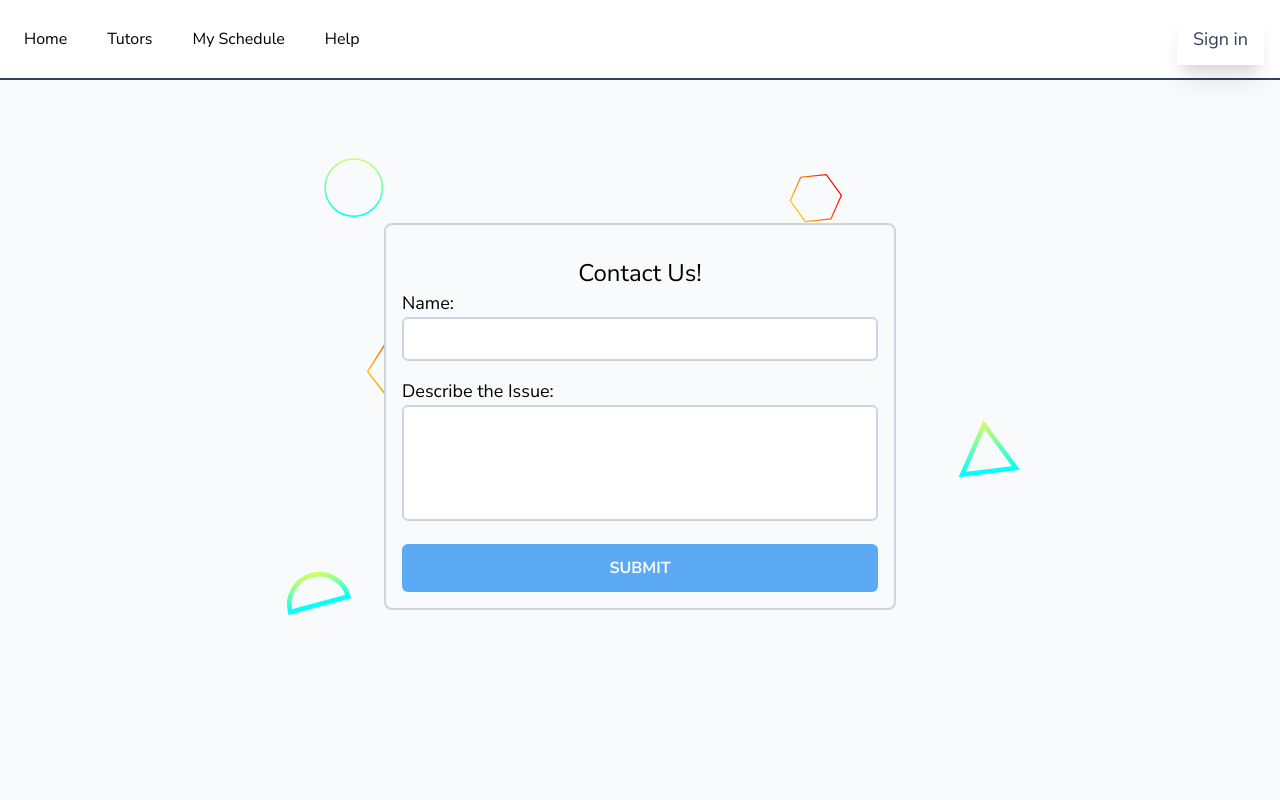
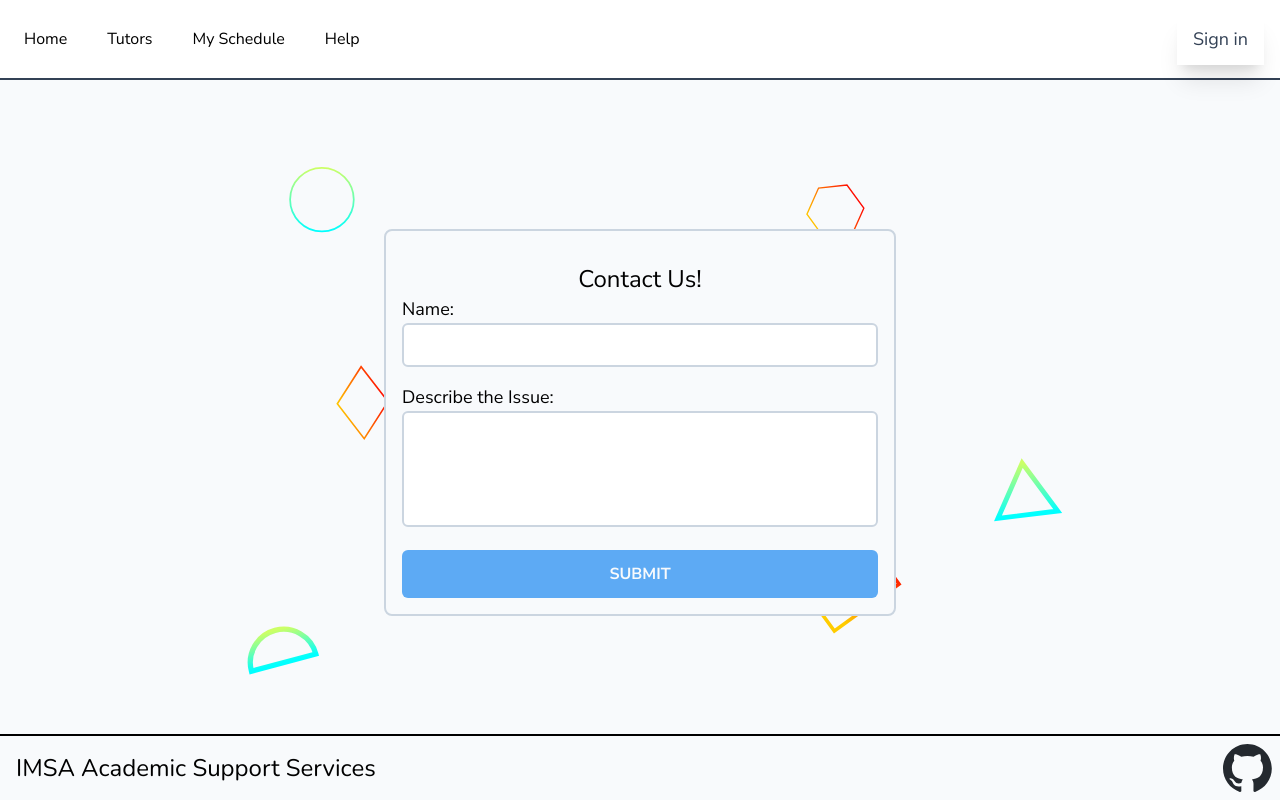
Before and after one commit to Vinceyou1/IMSATutoringV2, a Next.js app: page /help in a window 1280 px wide. Built offline with nearby package versions, Linux system fonts and the light colour scheme; no server answers.

Commit message:
Update page.tsx

```diff
--- a/app/help/page.tsx
+++ b/app/help/page.tsx
@@ -1,5 +1,6 @@
 'use client'
 
+import Footer from "@/components/Footer";
 import { FirebaseFirestoreContext } from "@/contexts/FirebaseContext";
 import { addDoc, collection } from "firebase/firestore";
 import { useContext, useState } from "react";
@@ -35,8 +36,9 @@ export default function Help(){
     });
   }
   return (
-    <div className="flex flex-row items-center w-[90%] ml-auto mr-auto h-[calc(100%-10rem)] bg-cover bg-[url(/scattered-forcefields2.svg)] dark:bg-[url(/scattered-forcefields2-dark.svg)]">
-      <div className="w-[min(32rem,_100%)] mt-8 ml-auto mr-auto bg-primary dark:bg-primary-dark rounded-lg border-2 border-[rgb(203,_213,_224)] p-4">
+    <div className="flex flex-col w-full h-[calc(100%-5rem)] bg-cover bg-[url(/scattered-forcefields2.svg)] dark:bg-[url(/scattered-forcefields2-dark.svg)]">
+      <div className="w-[90%] ml-auto mr-auto flex flex-row flex-grow items-center">
+        <div className="w-[min(32rem,_90%)] mt-8 ml-auto mr-auto bg-primary dark:bg-primary-dark rounded-lg border-2 border-[rgb(203,_213,_224)] p-4">
           <div className="mt-2">
             <h3 className="text-center text-2xl mt-4">Contact Us!</h3>
             <label id="label" className="text-lg" htmlFor="name">
@@ -54,5 +56,7 @@ export default function Help(){
           <button onClick={() => {submitContact()}} id="submit" className="mt-4 h-12 text-primary dark:text-primary-dark duration-300 ease-in-out w-full rounded-md bg-[rgb(93,_170,_244)] hover:bg-[rgb(74,_132,_220)] font-bold">SUBMIT</button>
         </div>
       </div>
+      <Footer />
+    </div>
   )
 }
```
Lines whose indentation alone changed are shown as unchanged.
